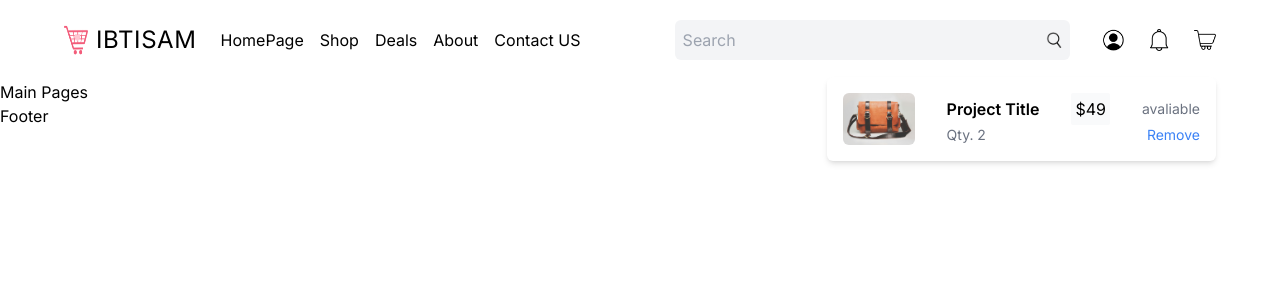
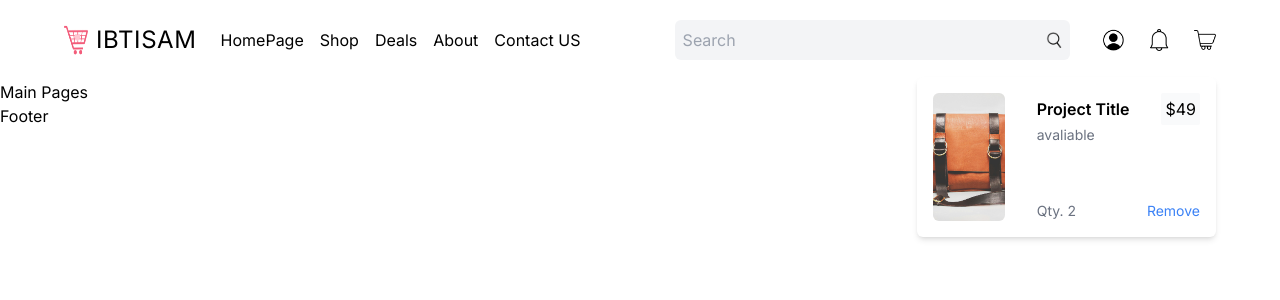
Before and after one commit to zaheer-bashir/E-Commerce-store, a Next.js app: page / in a window 1280 px wide. Both pictures are taken after a click on the picture 1205 px from the left and 40 px from the top of the page. Shown: the top 300 px of the page. Built offline with nearby package versions, Linux system fonts and the light colour scheme.

Commit message:
Fix: Fix UI Issue in Cart Modal

```diff
--- a/src/components/navbar/cartModal.tsx
+++ b/src/components/navbar/cartModal.tsx
@@ -4,33 +4,33 @@ import React from "react";
 const CartModal = () => {
   const cartItems = false;
   return (
-    <div className= "w-max absolute p-4 rounded-md shadow-md bg-white top-12 right-0 flex flex-col gap-6 z-20">
+    <div className="w-max absolute p-4 rounded-md shadow-md bg-white top-12 right-0 flex flex-col gap-6 z-20">
       {cartItems ? (
         <div className="">Cart is Empty</div>
       ) : (
-        <div className="flex flex-row gap-8">
-        <Image
+        <div className="flex flex-row gap-8 h-32 ">
+          <Image
             src="/example-product.jpg"
             alt="Cart Product Image"
             width={72}
-            height={72}
+            height={172}
             className="object-cover rounded-md"
           />
-          <div className="flex flex-col justify-between w-full">
+          <div className="flex flex-col justify-between">
             {/* TOP */}
-            <div className="flex items-center justify-between gap-8">
+            <div className="flex flex-col">
               {/* TITLE */}
               <div className="flex items-center justify-center gap-8">
                 <h1 className="font-semibold">Project Title</h1>
                 <div className="p-1 bg-gray-50 rounded-sm">$49</div>
               </div>
-              {/* DESC */}
-              <div className="text-sm text-gray-500">avaliable</div>
+            <div className="text-sm text-gray-500">avaliable</div>
             </div>
+            {/* DESC */}
             {/* BOTTOM */}
             <div className="flex justify-between text-sm">
-                <span className="text-gray-500">Qty. 2</span>
-                <span className="text-blue-500">Remove</span>
+              <span className="text-gray-500">Qty. 2</span>
+              <span className="text-blue-500">Remove</span>
             </div>
           </div>
         </div>
```
